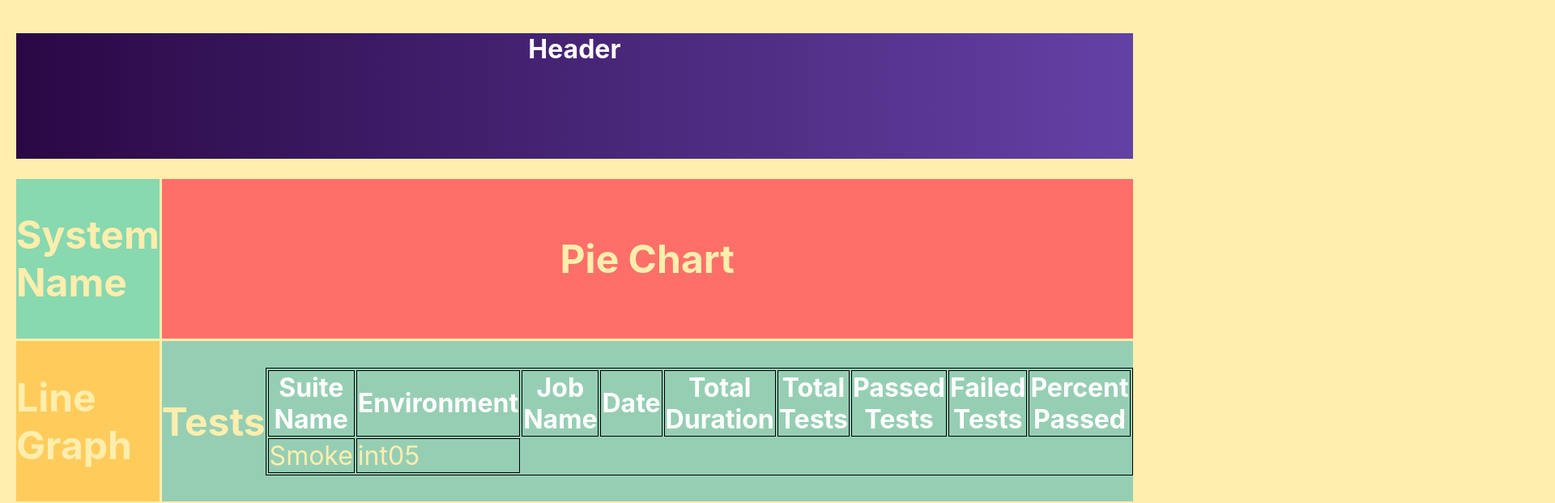
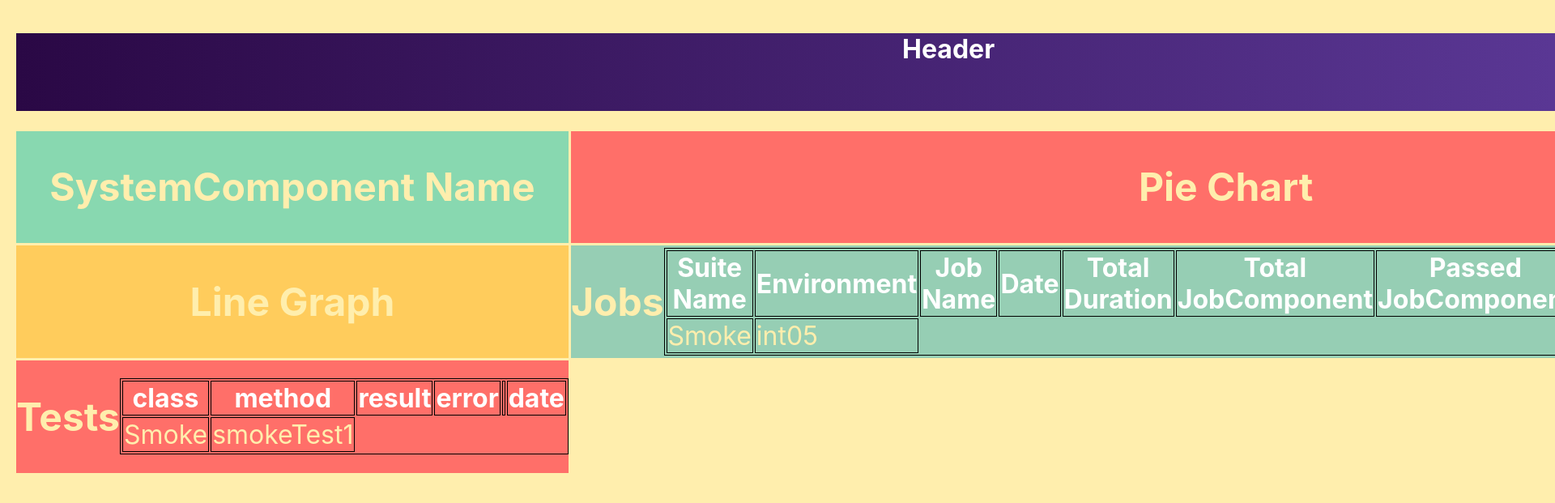
Before and after one commit to acnguyen/dashboard, a React (Create React App) app: page / in a window 1280 px wide. Shown: the top 621 px of the page at 81% size, 1920 px wide, since content can reach past the window. Built offline with nearby package versions, Linux system fonts and the light colour scheme.

Commit message:
added components and containers folder

```diff
--- a/src/App.js
+++ b/src/App.js
@@ -1,10 +1,10 @@
 import React from 'react';
-import logo from './logo.svg';
 import './App.css';
-import System from './System';
-import Tests from './Tests';
-import PieChart from './PieChart';
-import LineGraph from './LineGraph';
+import SystemComponent from './Components/SystemComponent';
+import JobComponent from './Components/JobComponent';
+import PieChartComponent from './Components/PieChartComponent';
+import LineGraphComponent from './Components/LineGraphComponent';
+import TestComponent from "./Components/TestComponent";
 
 
 function App() {
@@ -14,19 +14,29 @@ function App() {
         jobName: "Job Name",
         date: "Date",
         totalDuration: "Total Duration",
-        totalTests: "Total Tests",
-        passedTests: "Passed Tests",
-        failedTests: "Failed Tests",
+        totalTests: "Total JobComponent",
+        passedTests: "Passed JobComponent",
+        failedTests: "Failed JobComponent",
         percentPassed: "Percent Passed"
+    };
+
+    const test = {
+        class: "class",
+        method: "method",
+        result: "result",
+        error: "error",
+        screenShot: "screenShot",
+        date: "date",
     };
 
         return (
         <div className={"container"}>
             <h1>Header</h1>
-            <System system={{systemName: "System Name"}}/>
-            <PieChart/>
-            <LineGraph/>
-            <Tests job={job}/>
+            <SystemComponent system={{systemName: "SystemComponent Name"}}/>
+            <PieChartComponent/>
+            <LineGraphComponent/>
+            <JobComponent job={job}/>
+            <TestComponent test={test}/>
         </div>
         )
 }
--- a/src/Tests.js
+++ b/src/Components/JobComponent.js
@@ -1,12 +1,12 @@
 import React from 'react';
-import './App.css';
+import '../App.css';
 
-function Tests(props) {
+function JobComponent(props) {
     console.log(props);
 
     return (
         <div>
-            <h2>Tests</h2>
+            <h2>Jobs</h2>
             <table >
                 <tr>
                     <th>{props.job.suiteName}</th>
@@ -27,4 +27,4 @@ function Tests(props) {
         </div>
     );
 }
-export default Tests;
+export default JobComponent;
--- a/src/LineGraph.js
+++ b/src/Components/LineGraphComponent.js
@@ -1,10 +1,10 @@
 import React from 'react';
 
-function LineGraph() {
+function LineGraphComponent() {
     return (
         <div>
             <h2>Line Graph</h2>
         </div>
     );
 }
-export default LineGraph;
+export default LineGraphComponent;
--- a/src/PieChart.js
+++ b/src/Components/PieChartComponent.js
@@ -1,10 +1,10 @@
 import React from 'react';
 
-function PieChart() {
+function PieChartComponent() {
     return (
         <div>
             <h2>Pie Chart</h2>
         </div>
     );
 }
-export default PieChart;
+export default PieChartComponent;
--- a/src/System.js
+++ b/src/Components/SystemComponent.js
@@ -1,6 +1,6 @@
 import React from 'react';
 
-function System(props) {
+function SystemComponent(props) {
     console.log(props);
     return (
         <div>
@@ -8,4 +8,4 @@ function System(props) {
         </div>
     );
 }
-export default System;
+export default SystemComponent;
--- /dev/null
+++ b/src/Components/TestComponent.js
@@ -0,0 +1,27 @@
+import React from 'react';
+import '../App.css';
+
+function TestComponent(props) {
+    console.log(props);
+
+    return (
+        <div>
+            <h2>Tests</h2>
+            <table >
+                <tr>
+                    <th>{props.test.class}</th>
+                    <th>{props.test.method}</th>
+                    <th>{props.test.result}</th>
+                    <th>{props.test.error}</th>
+                    <th>{props.test.screenshot}</th>
+                    <th>{props.test.date}</th>
+                </tr>
+                <tr>
+                    <td>Smoke</td>
+                    <td>smokeTest1</td>
+                </tr>
+            </table>
+        </div>
+    );
+}
+export default TestComponent;
```
Also changed, not shown: src/App.css (+0 -33 lines), src/Containers/Job.js (added, +10 -0 lines), src/Containers/LineGraph.js (added, +10 -0 lines), src/Containers/PieChart.js (added, +10 -0 lines), src/Containers/System.js (added, +10 -0 lines), src/Containers/Test.js (added, +10 -0 lines), src/logo.svg (deleted).
